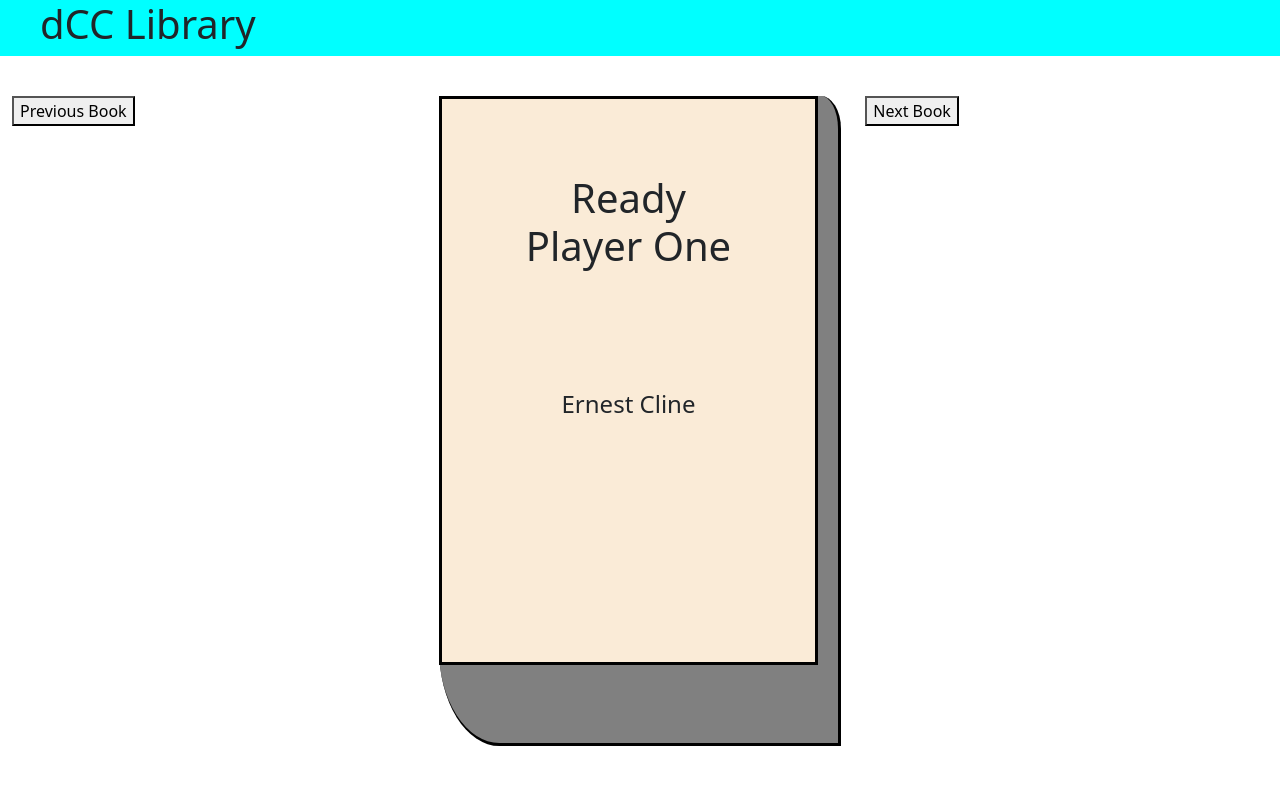
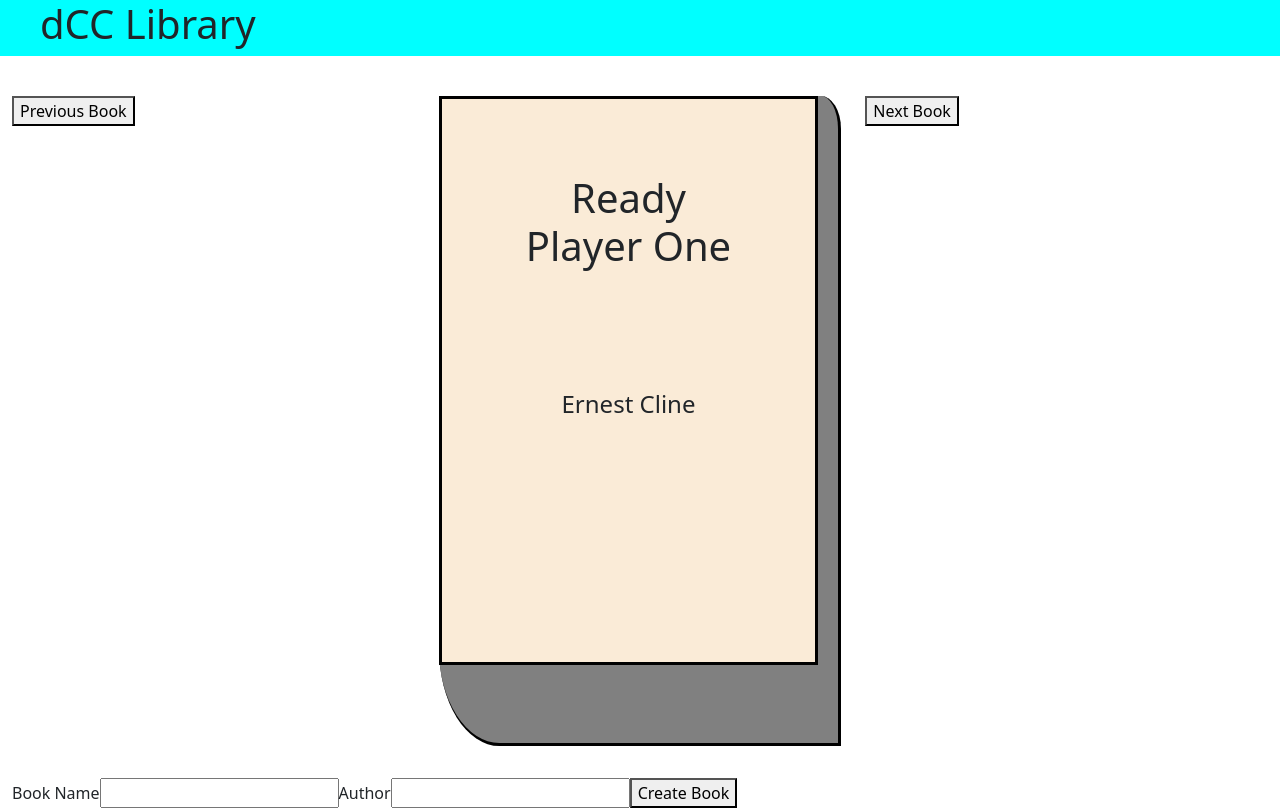
Before and after one commit to Wjamescorbett/ReactTutorial, a React (Create React App) app: page / in a window 1280 px wide. Built offline with nearby package versions, Linux system fonts and the light colour scheme.

Commit message:
Created and completed the create book component.

```diff
--- a/src/components/App.jsx
+++ b/src/components/App.jsx
@@ -2,6 +2,7 @@
 import './App.css';
 import TitleBar from './TitleBar/TitleBar';
 import BookViewer from './BookViewer/BookViewer';
+import BookCreator from './BookCreator/BookCreator';
 
 class App extends Component {
     constructor(props){
@@ -38,12 +39,20 @@
         });
     }
 
+    createBook = (newBook) => {
+        console.log('From the createBook on App Component', newBook);
+        this.books.push(newBook);
+        this.setState({
+            bookNumber: this.books.length - 1
+        });
+    }
 
     render() {
         return (
             <div className='container-fluid'>
                 <TitleBar />
                 <BookViewer book = {this.books[this.state.bookNumber]} nextBook = {this.goToNextBook} previousBook = {this.goToPreviousBook}/>
+                <BookCreator createNewBook={this.createBook}/>
             </div>
         )
     }
--- /dev/null
+++ b/src/components/BookCreator/BookCreator.jsx
@@ -0,0 +1,36 @@
+import React, { Component } from 'react';
+
+class BookCreator extends Component {
+    constructor(props) {
+        super(props);
+        this.state = {
+            title: '',
+            author: ''
+        }
+    }
+
+    handleChange = (event) => {
+        this.setState({
+            [event.target.name]: event.target.value
+        });
+    }
+
+    handleSubmit = (event) => {
+        event.preventDefault();
+        this.props.createNewBook(this.state);
+    }
+
+        render() {
+            return (
+                <form onSubmit={this.handleSubmit}>
+                    <label>Book Name</label>
+                    <input name="title" onChange = {this.handleChange} value={this.state.title}/>
+                    <label>Author</label>
+                    <input name="author" onChange = {this.handleChange} value={this.state.author}/>
+                    <button type="submit">Create Book</button>
+                </form>
+            );
+        }
+    }
+
+export default BookCreator;
```
Also changed, not shown: src/components/BookCreator/BookCreator.css (added).
